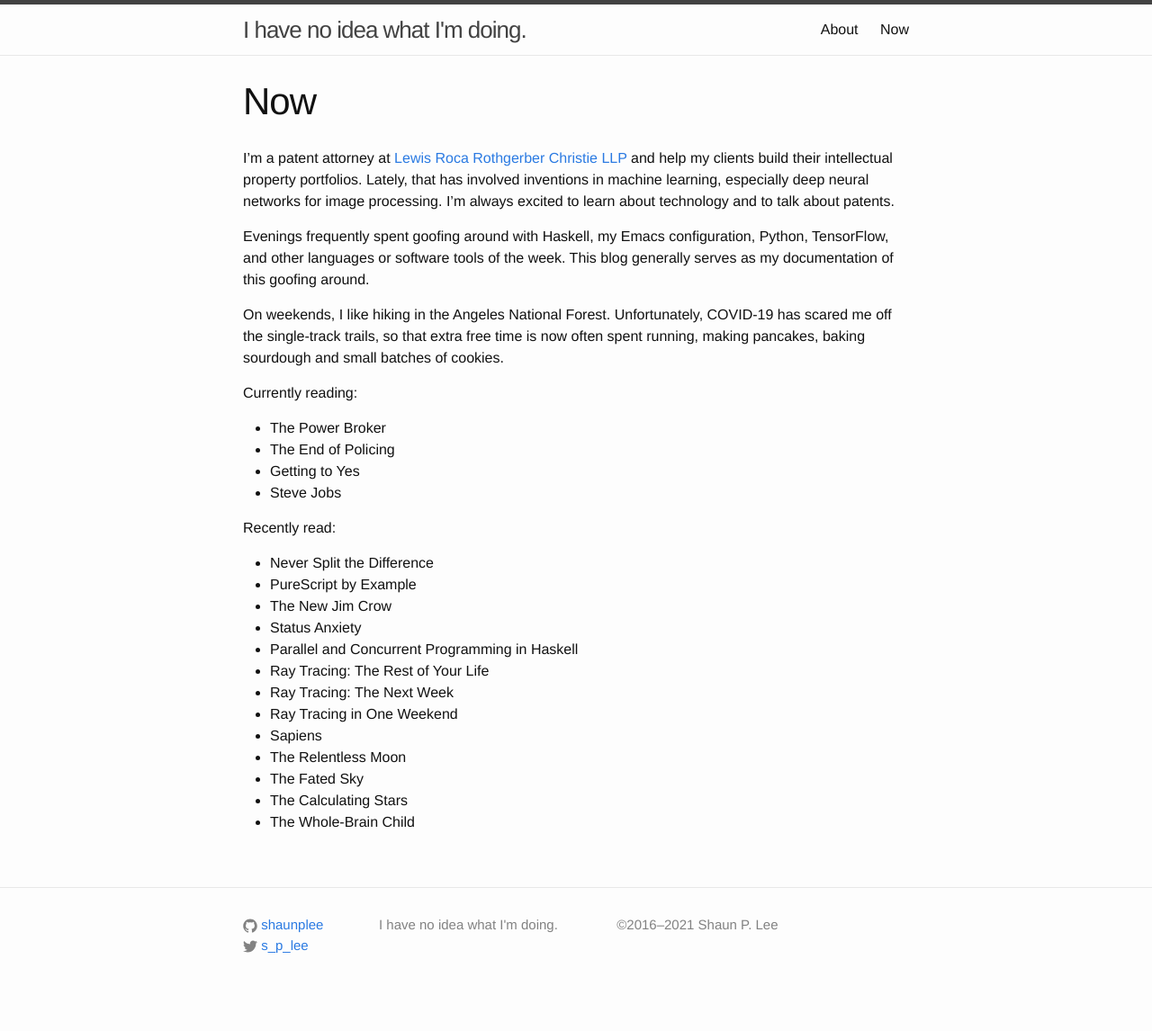
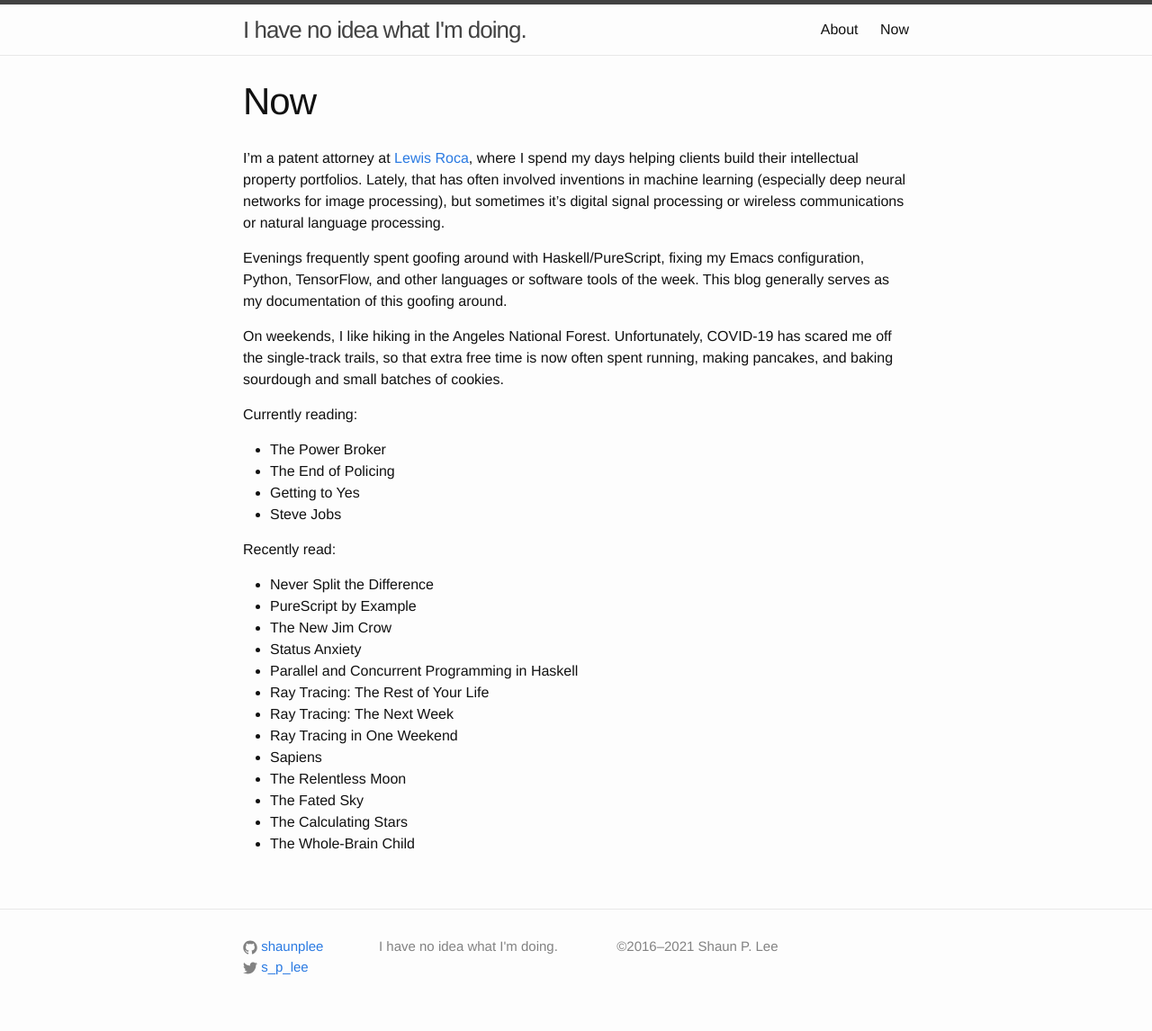
Before and after one commit to shaunplee/shaunplee.github.io, a Jekyll site: the page built from now.md, in a window 1280 px wide. Shown: the whole page at 90% size. Built offline with Jekyll 4.4.1, drawn with Linux system fonts in a browser that asks for light colours; before the commit the page ends 1122 px from its top, so only the background shows below that.

Commit message:
Update now.

```diff
--- a/now.md
+++ b/now.md
@@ -4,11 +4,11 @@ title: Now
 permalink: /now/
 ---
 
-I'm a patent attorney at [Lewis Roca Rothgerber Christie LLP](https://www.lrrc.com/shaun-lee) and help my clients build their intellectual property portfolios. Lately, that has involved inventions in machine learning, especially deep neural networks for image processing. I'm always excited to learn about technology and to talk about patents.
+I'm a patent attorney at [Lewis Roca](https://www.lrrc.com/shaun-lee), where I spend my days helping clients build their intellectual property portfolios. Lately, that has often involved inventions in machine learning (especially deep neural networks for image processing), but sometimes it's digital signal processing or wireless communications or natural language processing.
 
-Evenings frequently spent goofing around with Haskell, my Emacs configuration, Python, TensorFlow, and other languages or software tools of the week. This blog generally serves as my documentation of this goofing around.
+Evenings frequently spent goofing around with Haskell/PureScript, fixing my Emacs configuration, Python, TensorFlow, and other languages or software tools of the week. This blog generally serves as my documentation of this goofing around.
 
-On weekends, I like hiking in the Angeles National Forest. Unfortunately, COVID-19 has scared me off the single-track trails, so that extra free time is now often spent running, making pancakes, baking sourdough and small batches of cookies.
+On weekends, I like hiking in the Angeles National Forest. Unfortunately, COVID-19 has scared me off the single-track trails, so that extra free time is now often spent running, making pancakes, and baking sourdough and small batches of cookies.
 
 Currently reading:
 - The Power Broker
```
